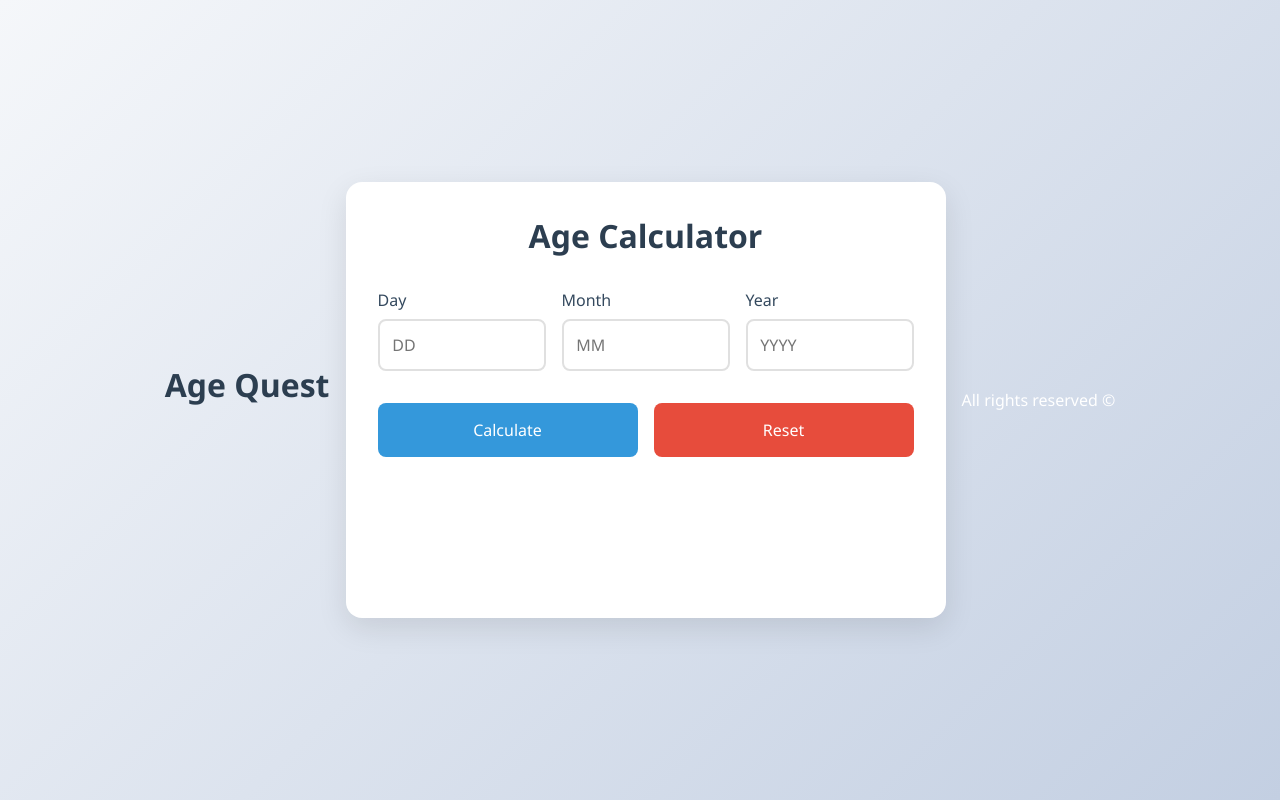
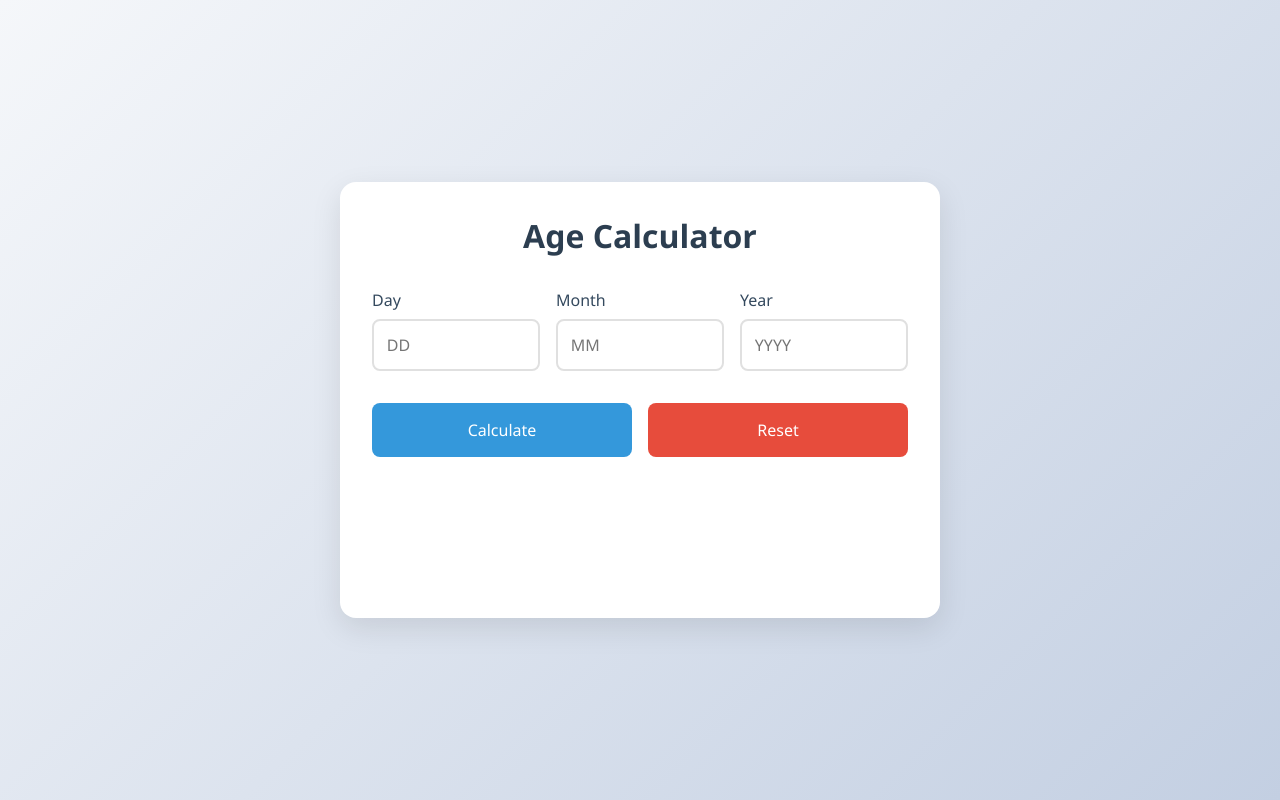
Before and after one commit to subir0170/age-calculator, a plain HTML site: page index.html in a window 1280 px wide. Drawn offline with Linux system fonts and the light colour scheme.

Commit message:
Update index.html

```diff
--- a/index.html
+++ b/index.html
@@ -130,12 +130,6 @@
             margin-top: 0.25rem;
             display: none;
         }
-         header, footer {
-            background: var(--primary);
-            color: white;
-            padding: 1rem;
-            text-align: center;
-        }
 
         @media (max-width: 480px) {
             .input-group {
@@ -145,9 +139,6 @@
     </style>
 </head>
 <body>
-     <header>
-        <h1>Age Quest</h1>
-    </header>
     <div class="calculator">
         <h1>Age Calculator</h1>
         <div class="input-group">
@@ -186,9 +177,6 @@
             </div>
         </div>
     </div>
-        <footer>
-        All rights reserved © <span id="current-year"></span>
-    </footer>
 
     <script>
         const calculateBtn = document.getElementById('calculate');
```
